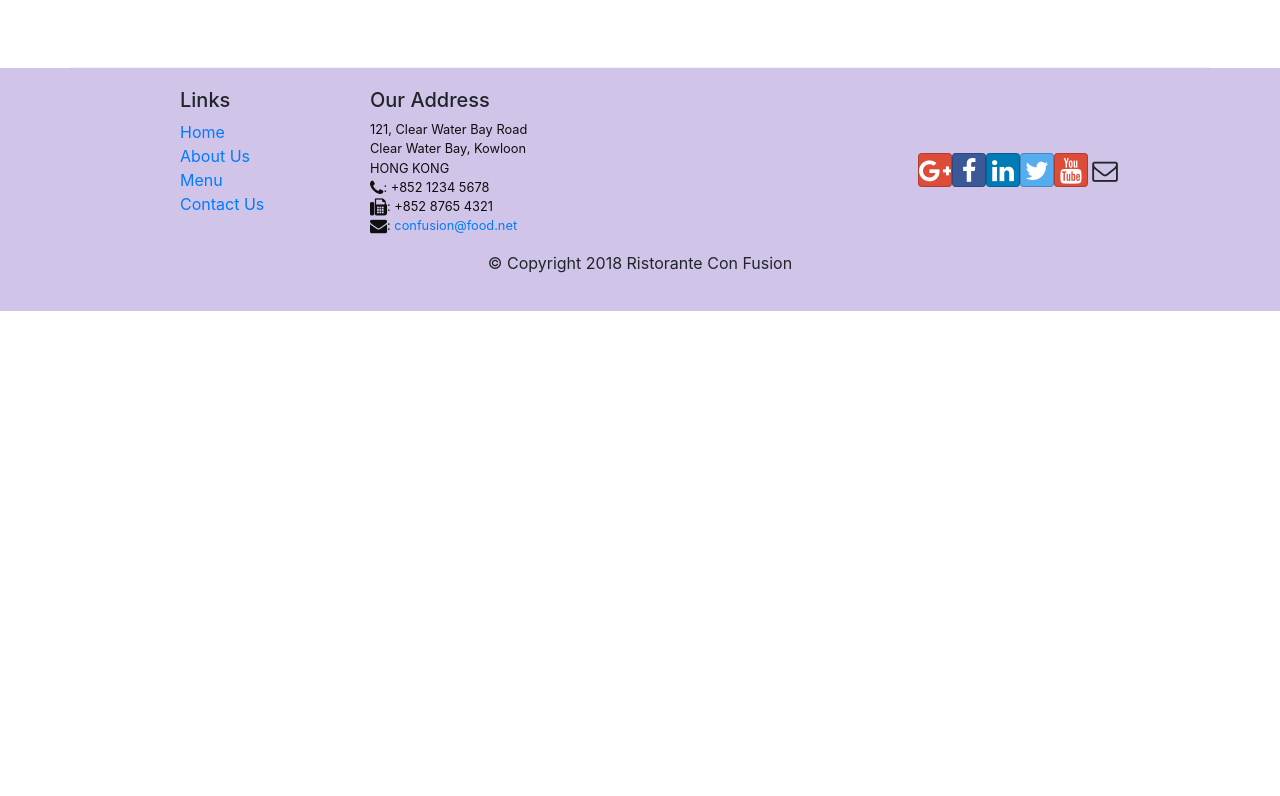
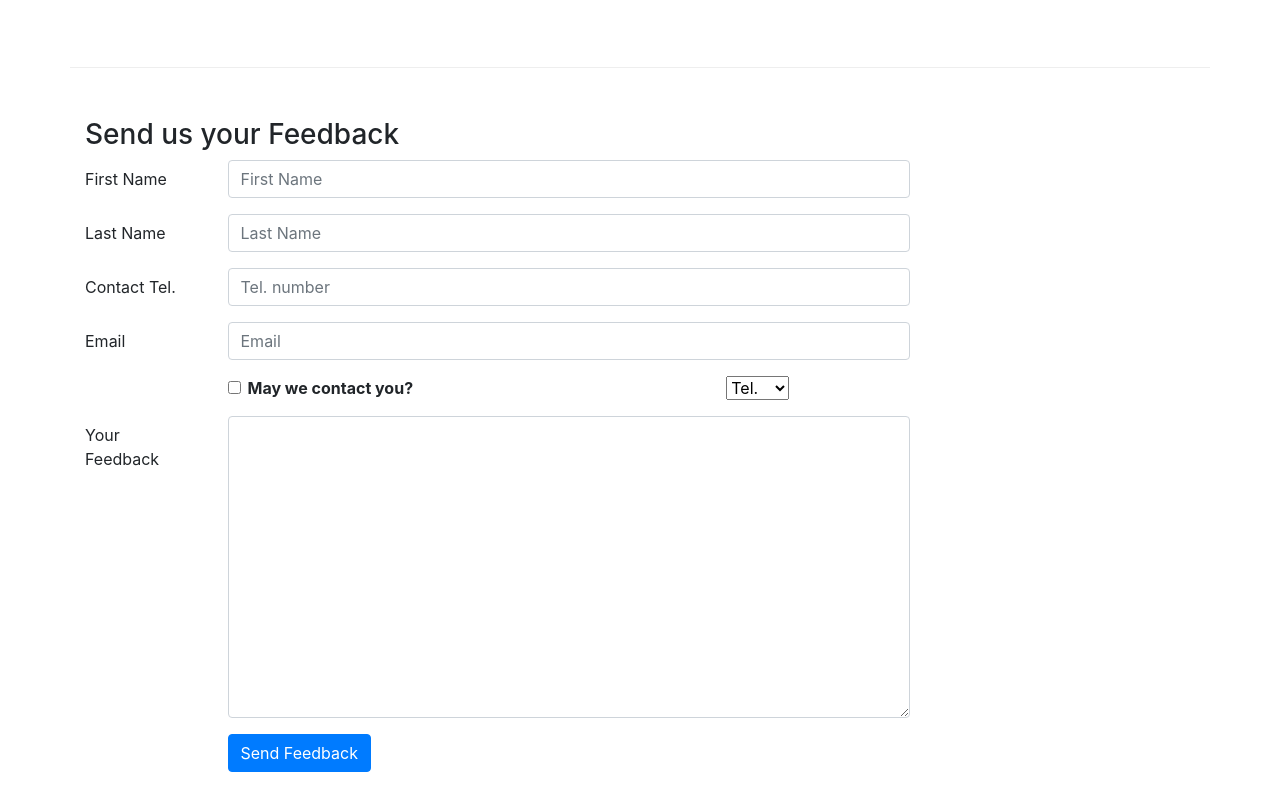
Before and after one commit to VuSE150296/my-react-app, a React (Create React App) app: page /contactus in a window 1280 px wide. Shown: the part 824-1620 px from the top of the page. Before the commit the page ends 1135 px from the top, so only its background shows below. Built offline with nearby package versions, Linux system fonts and the light colour scheme.

Commit message:
Controlled Forms

```diff
--- a/package.json
+++ b/package.json
@@ -8,10 +8,12 @@
     "@testing-library/user-event": "^13.5.0",
     "bootstrap": "^4.6.0",
     "bootstrap-social": "^5.1.1",
+    "create-react-app": "^5.0.1",
     "fontawesome-4.7": "^4.7.0",
     "popper.js": "^1.16.1",
     "react": "^18.1.0",
     "react-dom": "^18.1.0",
+    "react-minimal-side-navigation": "^1.9.2",
     "react-router-dom": "^4.3.1",
     "react-scripts": "5.0.1",
     "reactstrap": "^9.1.1",
--- a/src/component/ContactComponent.js
+++ b/src/component/ContactComponent.js
@@ -1,33 +1,79 @@
-import React from 'react'
-import { Breadcrumb, BreadcrumbItem } from 'reactstrap';
-import { Link } from 'react-router-dom';
+import React, { Component } from "react";
+import {
+  Breadcrumb,
+  BreadcrumbItem,
+  Button,
+  Form,
+  FormGroup,
+  Label,
+  Input,
+  Col,
+} from "reactstrap";
+import { Link } from "react-router-dom";
+import { render } from "@testing-library/react";
 
-function Contact(props) {
+class Contact extends Component {
+  constructor(props) {
+    super(props);
+    this.state = {
+      firstname: "",
+      lastname: "",
+      telnum: "",
+      email: "",
+      agree: false,
+      contactType: "Tel.",
+      message: "",
+    };
+    this.handleinputChange = this.handleInputChange.bind(this);
+    this.handleSubmit = this.handleSubmit.bind(this);
+  }
+  handleInputChange(event) {
+    const target = event.target;
+    const value = target.type === "checkbox" ? target.checked : target.value;
+    const name = target.name;
+    this.setState({
+      [name]: value,
+    });
+  }
+  handleSubmit(event) {
+    console.log("Current State is: " + JSON.stringify(this.state));
+    alert("Current State is: " + JSON.stringify(this.state));
+    event.preventDefault();
+  }
+  render() {
     return (
-        <div className='container'>
-            <div className='row'>
+      <div className="container">
+        <div className="row">
           <Breadcrumb>
-                    <BreadcrumbItem><Link to='/home'>Home</Link></BreadcrumbItem>
+            <BreadcrumbItem>
+              <Link to="/home">Home</Link>
+            </BreadcrumbItem>
             <BreadcrumbItem active>Contact Us</BreadcrumbItem>
           </Breadcrumb>
         </div>
-            <div className='col-12'>
+        <div className="col-12">
           <h3>Contact Us</h3>
           <hr />
         </div>
-            <div className='row row-content'>
-                <div className='col-12'>
+        <div className="row row-content">
+          <div className="col-12">
             <h3>Location Information</h3>
           </div>
-                <div className='col-12 col-sm-4 offset-sm-1'>
+          <div className="col-12 col-sm-4 offset-sm-1">
             <h5>Our Address</h5>
             <address>
-                        121, Clear Water Bay Road<br />
-                        Clear Water Bay, Kowloon<br />
-                        HONG KONG<br />
-                        <i className="fa fa-phone"></i>: +852 1234 5678<br />
-                        <i className="fa fa-fax"></i>: +852 8765 4321<br />
-                        <i className="fa fa-envelope"></i>: <a href="mailto:confusion@food.net">confusion@food.net</a>
+              121, Clear Water Bay Road
+              <br />
+              Clear Water Bay, Kowloon
+              <br />
+              HONG KONG
+              <br />
+              <i className="fa fa-phone"></i>: +852 1234 5678
+              <br />
+              <i className="fa fa-fax"></i>: +852 8765 4321
+              <br />
+              <i className="fa fa-envelope"></i>:{" "}
+              <a href="mailto:confusion@food.net">confusion@food.net</a>
             </address>
           </div>
           <div className="col-12 col-sm-6 offset-sm-1">
@@ -35,13 +81,145 @@
           </div>
           <div className="col-12 col-sm-11 offset-sm-1">
             <div className="btn-group" role="group">
-                        <a role="button" className="btn btn-primary" href="tel:+85212345678"><i className="fa fa-phone"></i> Call</a>
-                        <a role="button" className="btn btn-info"><i className="fa fa-skype"></i> Skype</a>
-                        <a role="button" className="btn btn-success" href="mailto:confusion@food.net"><i className="fa fa-envelope-o"></i> Email</a>
+              <a
+                role="button"
+                className="btn btn-primary"
+                href="tel:+85212345678"
+              >
+                <i className="fa fa-phone"></i> Call
+              </a>
+              <a role="button" className="btn btn-info">
+                <i className="fa fa-skype"></i> Skype
+              </a>
+              <a
+                role="button"
+                className="btn btn-success"
+                href="mailto:confusion@food.net"
+              >
+                <i className="fa fa-envelope-o"></i> Email
+              </a>
             </div>
+          </div>
+        </div>
+        <div className="row row-content">
+          <div className="col-12">
+            <h3>Send us your Feedback</h3>
+          </div>
+          <div className="col-12 col-md-9">
+            <Form onSubmit={this.handleSubmit}>
+              <FormGroup row>
+                <Label htmlFor="firstname" md={2}>
+                  First Name
+                </Label>
+                <Col md={10}>
+                  <Input
+                    type="text"
+                    id="firstname"
+                    name="firstname"
+                    placeholder="First Name"
+                    value={this.state.firstname}
+                    onChange={this.handleInputChange}
+                  />
+                </Col>
+              </FormGroup>
+              <FormGroup row>
+                <Label htmlFor="lastname" md={2}>
+                  Last Name
+                </Label>
+                <Col md={10}>
+                  <Input
+                    type="text"
+                    id="lastname"
+                    name="lastname"
+                    placeholder="Last Name"
+                    value={this.state.lastname}
+                    onChange={this.handleInputChange}
+                  />
+                </Col>
+              </FormGroup>
+              <FormGroup row>
+                <Label htmlFor="telnum" md={2}>
+                  Contact Tel.
+                </Label>
+                <Col md={10}>
+                  <Input
+                    type="tel"
+                    id="telnum"
+                    name="telnum"
+                    placeholder="Tel. number"
+                    value={this.state.telnum}
+                    onChange={this.handleInputChange}
+                  />
+                </Col>
+              </FormGroup>
+              <FormGroup row>
+                <Label htmlFor="email" md={2}>
+                  Email
+                </Label>
+                <Col md={10}>
+                  <Input
+                    type="email"
+                    id="email"
+                    name="email"
+                    placeholder="Email"
+                    value={this.state.email}
+                    onChange={this.handleInputChange}
+                  />
+                </Col>
+              </FormGroup>
+              <FormGroup row>
+                <Col md={{ size: 6, offset: 2 }}>
+                  <FormGroup check>
+                    <Label check>
+                      <Input
+                        type="checkbox"
+                        name="agree"
+                        checked={this.state.agree}
+                        onChange={this.handleInputChange}
+                      />{" "}
+                      <strong>May we contact you?</strong>
+                    </Label>
+                  </FormGroup>
+                </Col>
+                <Col md={{ size: 3, offset: 1 }}>
+                  <Input
+                    type="select"
+                    name="contactType"
+                    value={this.state.contactType}
+                    onChange={this.handleInputChange}
+                  >
+                    <option>Tel.</option>
+                    <option>Email</option>
+                  </Input>
+                </Col>
+              </FormGroup>
+              <FormGroup row>
+                <Label htmlFor="message" md={2}>
+                  Your Feedback
+                </Label>
+                <Col md={10}>
+                  <Input
+                    type="textarea"
+                    id="message"
+                    name="message"
+                    rows="12"
+                    value={this.state.message}
+                    onChange={this.handleInputChange}
+                  ></Input>
+                </Col>
+              </FormGroup>
+              <FormGroup row>
+                <Col md={{ size: 10, offset: 2 }}>
+                  <Button type="submit" color="primary">
+                    Send Feedback
+                  </Button>
+                </Col>
+              </FormGroup>
+            </Form>
           </div>
         </div>
       </div>
     );
   }
+}
 export default Contact;
```
Also changed, not shown: 1 other file (tests, documents, lock files or other folders). Lines whose indentation alone changed are shown as unchanged.
